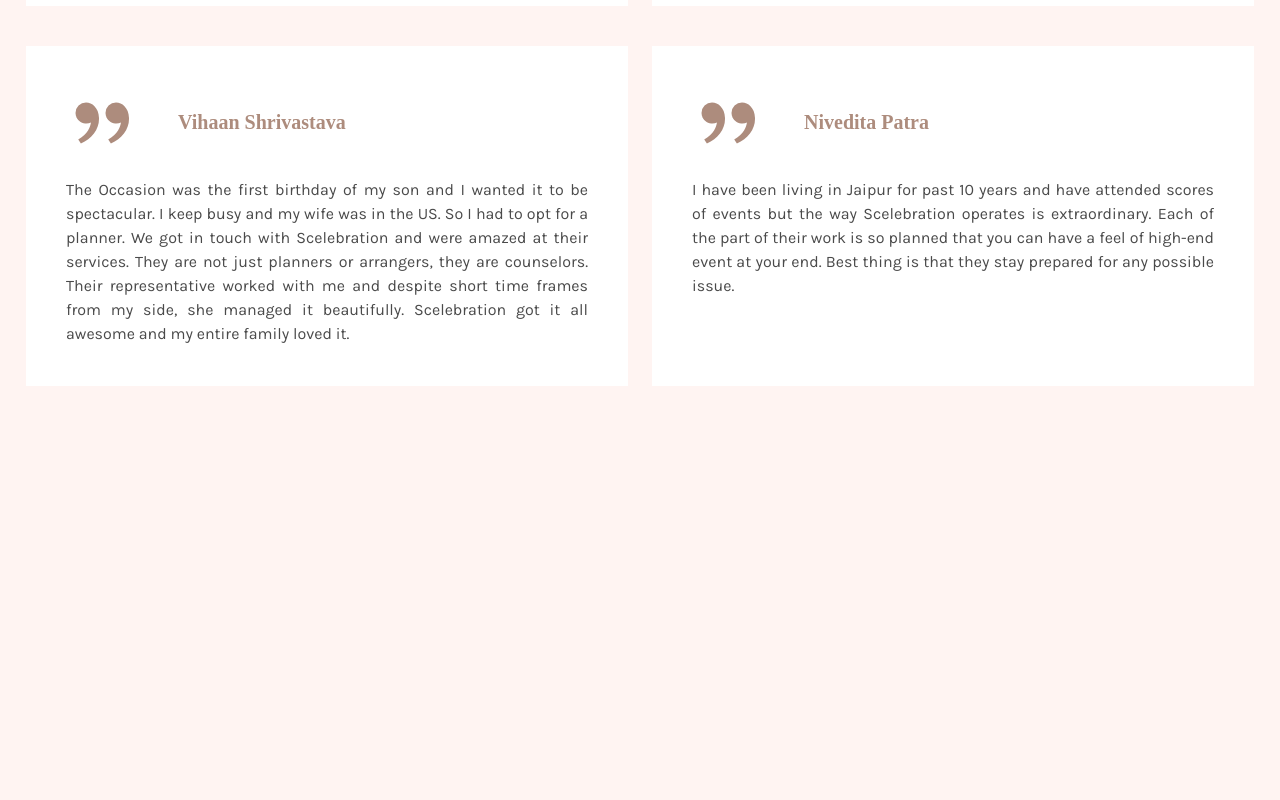
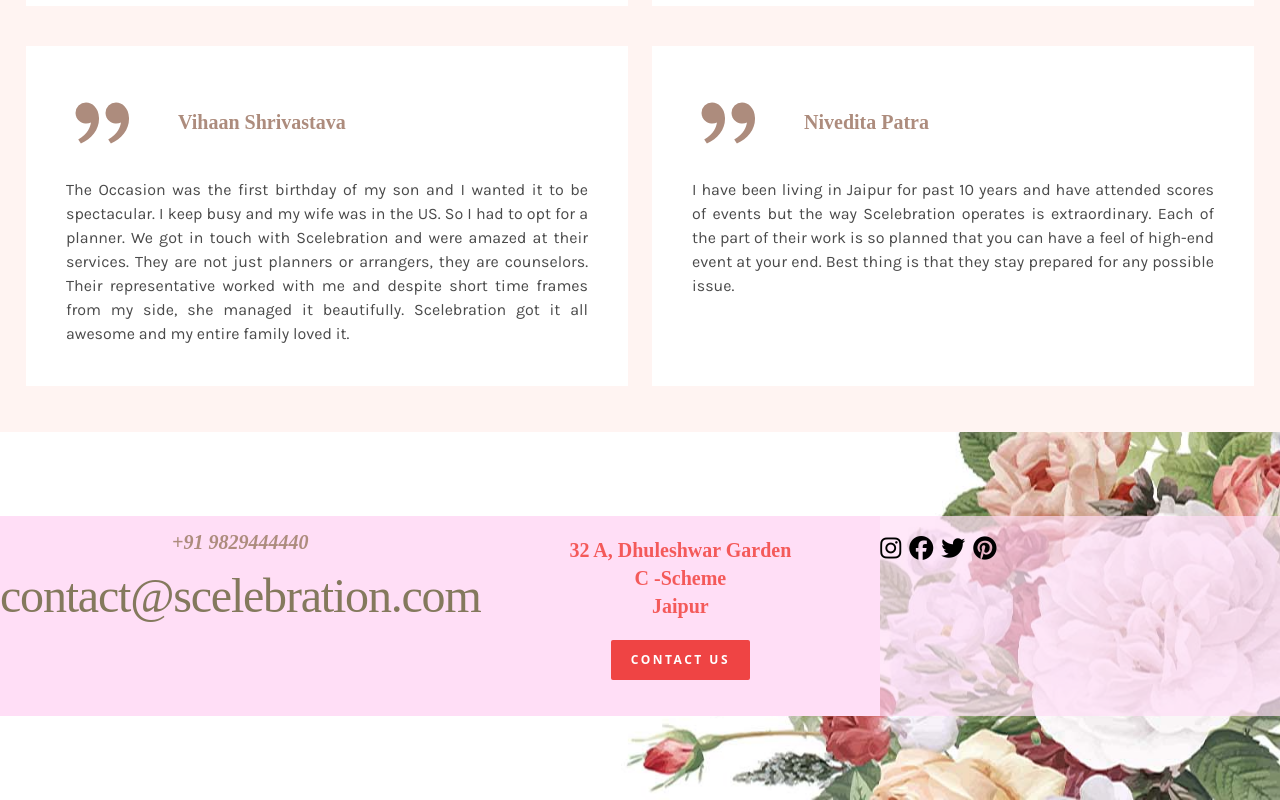
Before and after one commit to afsumeem/scelebration-event-planner, a React (Create React App) app: page / in a window 1280 px wide. Shown: the part 3948-4748 px from the top of the page. Before the commit the page ends 4348 px from the top, so only its background shows below. Built offline with nearby package versions, Linux system fonts and the light colour scheme; a web font is replaced by a local one.

Commit message:
footer added

```diff
--- a/src/App.js
+++ b/src/App.js
@@ -1,5 +1,6 @@
 import React from "react";
 import AboutUs from "./components/AboutUs";
+import Footer from "./components/Footer";
 import Gallery from "./components/Gallery";
 import Hero from "./components/Hero";
 import Navbar from "./components/Navbar";
@@ -28,6 +29,7 @@
         <Testimonial />
 
         {/* TODO: import <Footer/> component here */}
+        <Footer />
 
       </main>
     </>
--- a/src/components/Footer.jsx
+++ b/src/components/Footer.jsx
@@ -2,8 +2,46 @@
 
 function Footer() {
   return (
-    <footer>
-      <div></div>
+    <footer className="mt-8">
+      <div className="footer-section py-16">
+
+        <div className="flex items-center py-5 justify-around">
+          <div className="text-center footer-content py-5">
+            <p className="text-[#ad8c7d] text-xl section-para font-bold italic leading-3">+91 9829444440</p>
+            <br />
+            <p className="text-[#84795d] section-para text-5xl tracking-tight"> contact@scelebration.com</p>
+          </div>
+
+          <div className="footer-content py-5 text-center">
+            <p className="text-[#f45a5a] hover:text-red-500 section-para text-xl font-bold mb-5 cursor-pointer">32 A, Dhuleshwar Garden <br />
+              C -Scheme <br />
+              Jaipur</p>
+            <button
+              className="bg-red-500 hover:bg-red-700 hover:duration-300 hover:-translate-y-2 text-xs font-bold uppercase leading-7 tracking-[2.5px] text-white px-5 py-1.5 text-center block m-auto rounded-sm"
+            >
+              Contact Us
+            </button>
+          </div>
+
+          <div className="footer-content-social py-5">
+            <ul className="flex space-x-2 items-center">
+              <li>
+                <i className="fa-brands fa-instagram text-2xl hover:scale-110 transition-all hover:text-pink-900 cursor-pointer"></i>
+              </li>
+              <li>
+                <i className="fa-brands fa-facebook text-2xl hover:scale-110 transition-all hover:text-pink-900 cursor-pointer"></i>
+              </li>
+              <li>
+                <i className="fa-brands fa-twitter text-2xl hover:scale-110 transition-all hover:text-pink-900 cursor-pointer"></i>
+              </li>
+              <li>
+                <i className="fa-brands fa-pinterest text-2xl hover:scale-110 transition-all hover:text-pink-900 cursor-pointer"></i>
+              </li>
+            </ul>
+          </div>
+
+        </div>
+      </div>
     </footer>
   );
 }
--- a/src/components/style.css
+++ b/src/components/style.css
@@ -43,3 +43,23 @@
 
     transform: scale(1.2, 1.2);
 }
+
+.footer-section {
+    background: url("../assets/images/footer-background.jpeg");
+    width: 100%;
+    background-repeat: no-repeat;
+    background-size: cover;
+    background-position: bottom;
+}
+
+.footer-content {
+    background-color: #ffdef6;
+    width: 100%;
+    height: 200px;
+}
+
+.footer-content-social {
+    background-color: #ffdef6ae;
+    width: 100%;
+    height: 200px;
+}
```
Also changed, not shown: src/assets/images/footer-background.jpeg.
